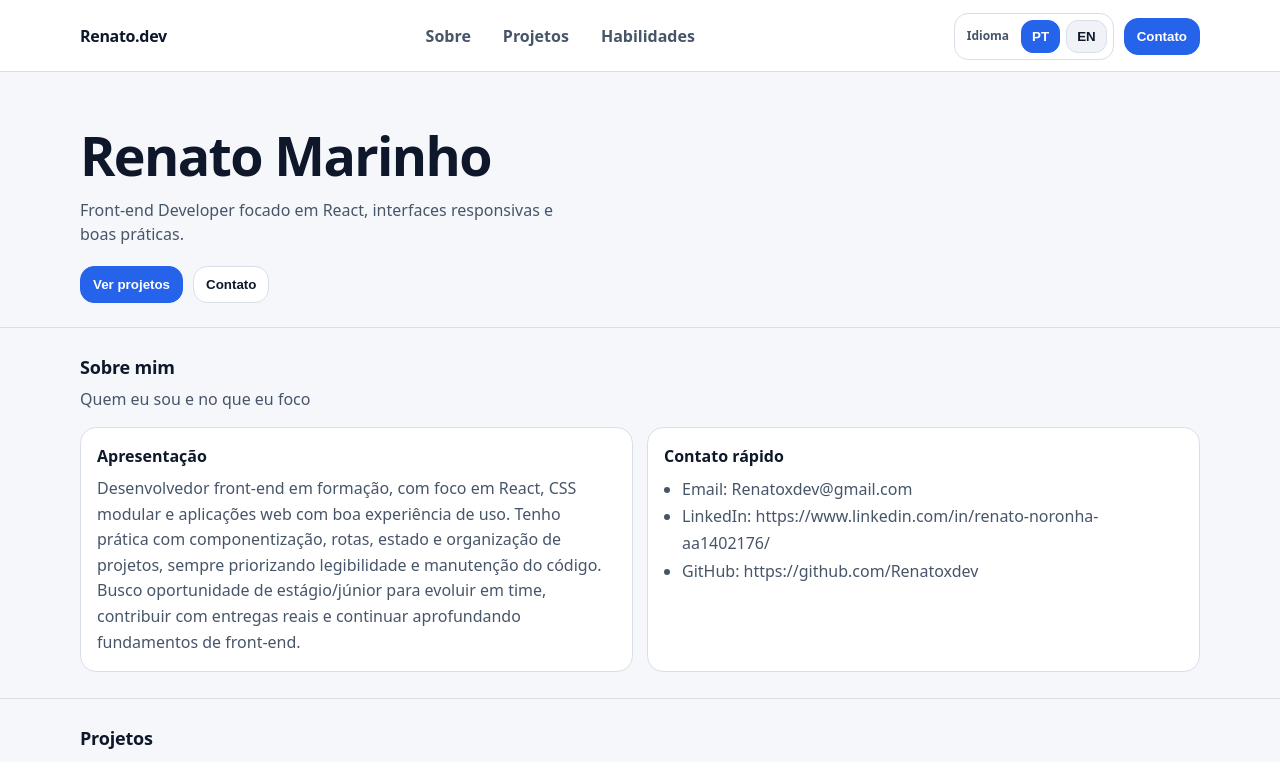
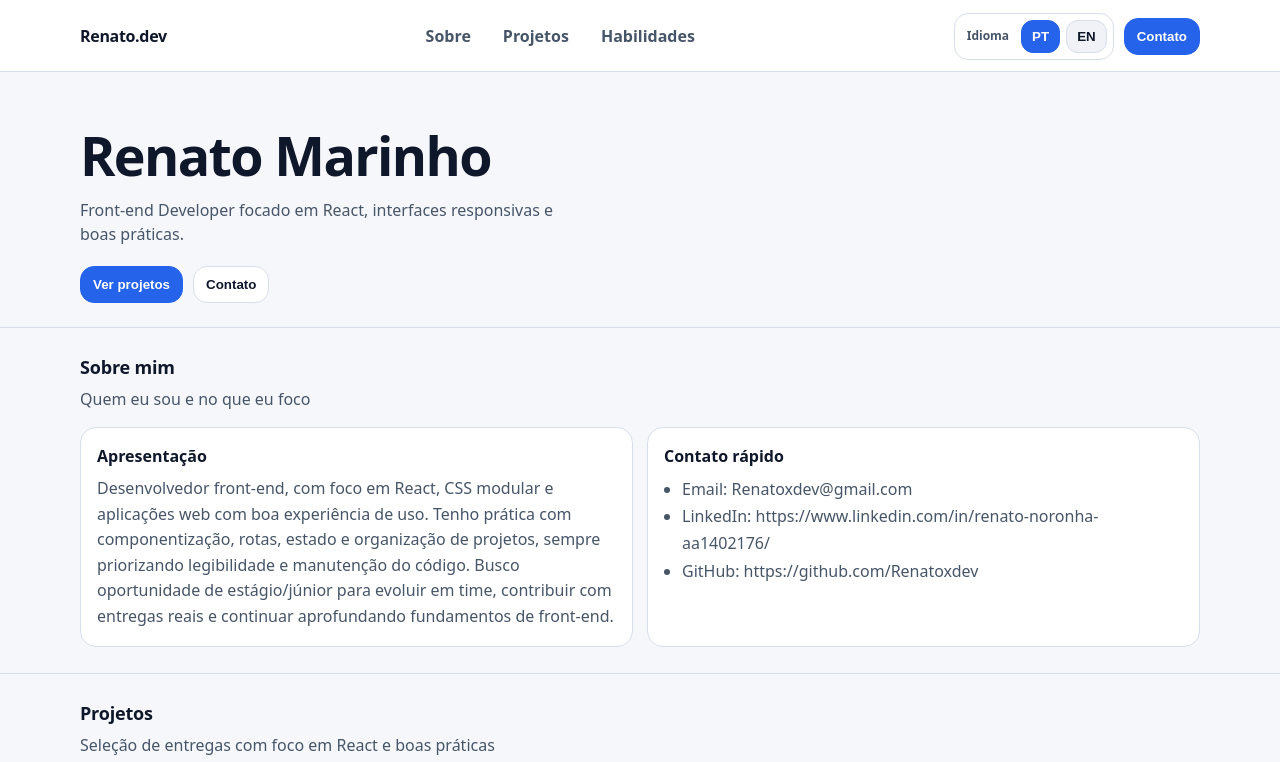
Before and after one commit to Renatoxdev/portfolio, a React (Vite) app: page / in a window 1280 px wide. Shown: the top 762 px of the page. Built offline with nearby package versions, Linux system fonts and the light colour scheme.

Commit message:
Ajustes basicos

```diff
--- a/src/i18n/translations.js
+++ b/src/i18n/translations.js
@@ -32,7 +32,7 @@ export const translations = {
       aboutTitle: "Sobre mim",
       aboutSubtitle: "Quem eu sou e no que eu foco",
       aboutCardTitle: "Apresentação",
-      aboutCardText: "Desenvolvedor front-end em formação, com foco em React, CSS modular e aplicações web com boa experiência de uso. Tenho prática com componentização, rotas, estado e organização de projetos, sempre priorizando legibilidade e manutenção do código. Busco oportunidade de estágio/júnior para evoluir em time, contribuir com entregas reais e continuar aprofundando fundamentos de front-end.",
+      aboutCardText: "Desenvolvedor front-end, com foco em React, CSS modular e aplicações web com boa experiência de uso. Tenho prática com componentização, rotas, estado e organização de projetos, sempre priorizando legibilidade e manutenção do código. Busco oportunidade de estágio/júnior para evoluir em time, contribuir com entregas reais e continuar aprofundando fundamentos de front-end.",
 
       aboutQuickTitle: "Contato rápido",
       aboutQuickItems: ["Email: Renatoxdev@gmail.com", "LinkedIn: https://www.linkedin.com/in/renato-noronha-aa1402176/", "GitHub: https://github.com/Renatoxdev"],
@@ -122,7 +122,7 @@ export const translations = {
       aboutTitle: "About me",
       aboutSubtitle: "Who I am and what I focus on",
       aboutCardTitle: "Introduction",
-      aboutCardText: "Front-end developer in training, focusing on React, modular CSS, and web applications with solid experience. I have experience with componentization, routing, state, and project organization, always prioritizing code readability and maintainability. I am looking for an internship/junior opportunity to grow as part of a team, contribute to real projects, and continue to deepen my front-end fundamentals.",
+      aboutCardText: "Front-end developer, focusing on React, modular CSS, and web applications with solid experience. I have experience with componentization, routing, state, and project organization, always prioritizing code readability and maintainability. I am looking for an internship/junior opportunity to grow as part of a team, contribute to real projects, and continue to deepen my front-end fundamentals.",
 
       aboutQuickTitle: "Quick contact",
       aboutQuickItems: ["Email: Renatoxdev@gmail.com", "LinkedIn: https://www.linkedin.com/in/renato-noronha-aa1402176/", "GitHub: https://github.com/Renatoxdev"],
```
